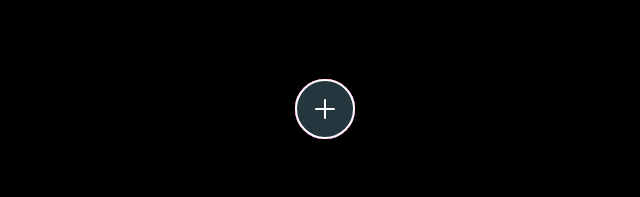
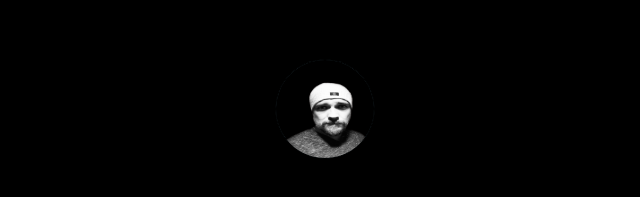
Before and after one commit to BorofskyDev/profile-concept, a plain HTML site: page index.html in a window 1280 px wide. Shown: the part 403-600 px from the top of the page, without its empty margins (315-955 px from the left). Drawn offline with nearby package versions, Linux system fonts and the light colour scheme.

Commit message:
updated header with nav buton

```diff
--- a/index.html
+++ b/index.html
@@ -18,39 +18,40 @@
         <nav class="nav">
             <ul class="menu">
                 <div class="toggle">
-                    <ion-icon name="add-outline"></ion-icon>
+                    <img src="m2.png" alt="">
+                    <!-- <ion-icon name="add-outline"></ion-icon> -->
                 </div>
-                <li style="--i:0;--clr:#ff0063;">
+                <li style="--i:7;--clr:#4b08ad;">
                     <a href="#">
                         <ion-icon name="home-outline"></ion-icon>
                     </a>
                 </li>
-                <li style="--i:1;--clr:#ff7b02;">
+                <li style="--i:1;--clr:#dc0537;">
                     <a href="#">
                         <ion-icon name="person-outline"></ion-icon>
                     </a>
                 </li>
-                <li style="--i:2;--clr: #fffc02">
+                <!-- <li style="--i:4;--clr: #fffc02">
                     <a href="#">
-                        <ion-icon name="settings-outline"></ion-icon>
+                        <ion-icon name="hardware-chip-outline"></ion-icon>
+                    </a>
+                </li> -->
+                <!-- <li style="--i:5;--clr:#00ff28;">
+                    <a href="#">
+                        <ion-icon name="layers-outline"></ion-icon>
+                    </a>
+                </li> -->
+                <li style="--i:3;--clr:#4b08ad;">
+                    <a href="#">
+                        <ion-icon name="terminal-outline"></ion-icon>
                     </a>
                 </li>
-                <li style="--i:3;--clr:#00ff28;">
+                <li style="--i:5;--clr:#dc0537;">
                     <a href="#">
                         <ion-icon name="mail-outline"></ion-icon>
                     </a>
                 </li>
-                <li style="--i:4;--clr:#02ffe1;">
-                    <a href="#">
-                        <ion-icon name="key-outline"></ion-icon>
-                    </a>
-                </li>
-                <li style="--i:5;--clr:#000aff;">
-                    <a href="#">
-                        <ion-icon name="videocam-outline"></ion-icon>
-                    </a>
-                </li>
-                <li style="--i:6;--clr:#cc00ff;">
+                <!-- <li style="--i:6;--clr:#cc00ff;">
                     <a href="#">
                         <ion-icon name="game-controller-outline"></ion-icon>
                     </a>
@@ -59,7 +60,7 @@
                     <a href="#">
                         <ion-icon name="camera-outline"></ion-icon>
                     </a>
-                </li>
+                </li> -->
             </ul>
         </nav>
     </header>
--- a/style.css
+++ b/style.css
@@ -53,7 +53,7 @@ body {
 }
 
 .text > span {
-    margin-top: -5rem;
+  margin-top: -5rem;
 }
 
 .nav {
@@ -105,16 +105,16 @@ body {
 .menu li a:hover {
   transition: 0s;
   background: var(--clr);
-  color: #333;
+  color: var(--white);
   box-shadow: 0 0 10px var(--clr), 0 0 30px var(--clr), 0 0 50px var(--clr);
 }
 
 .menu .toggle {
   position: absolute;
-  width: 60px;
-  height: 60px;
+  width: 100px;
+  height: 100px;
   background: #24363e;
-  border: 2px solid #fff;
+  border: 0.1px solid #000;
   border-radius: 50%;
   color: #fff;
   display: flex;
@@ -126,9 +126,18 @@ body {
   transition: transform 1.25s;
 }
 
+.menu .toggle img {
+  width: 100%;
+  height: 100%;
+  border-radius: 50%;
+  background-color: #000;
+}
+
 .menu.active .toggle {
-  transform: rotate(315deg);
+  /* transform: rotate(315deg); */
   background-color: #000;
+  box-shadow: 0 0 2px 1px var(--secondary), 0 0 4px 2px var(--primary),
+    0 0 6px 3px var(--primary-light), 0 0 10px 5px var(--white);
   color: #fff;
 }
 
```
Also changed, not shown: m2.png (added).
